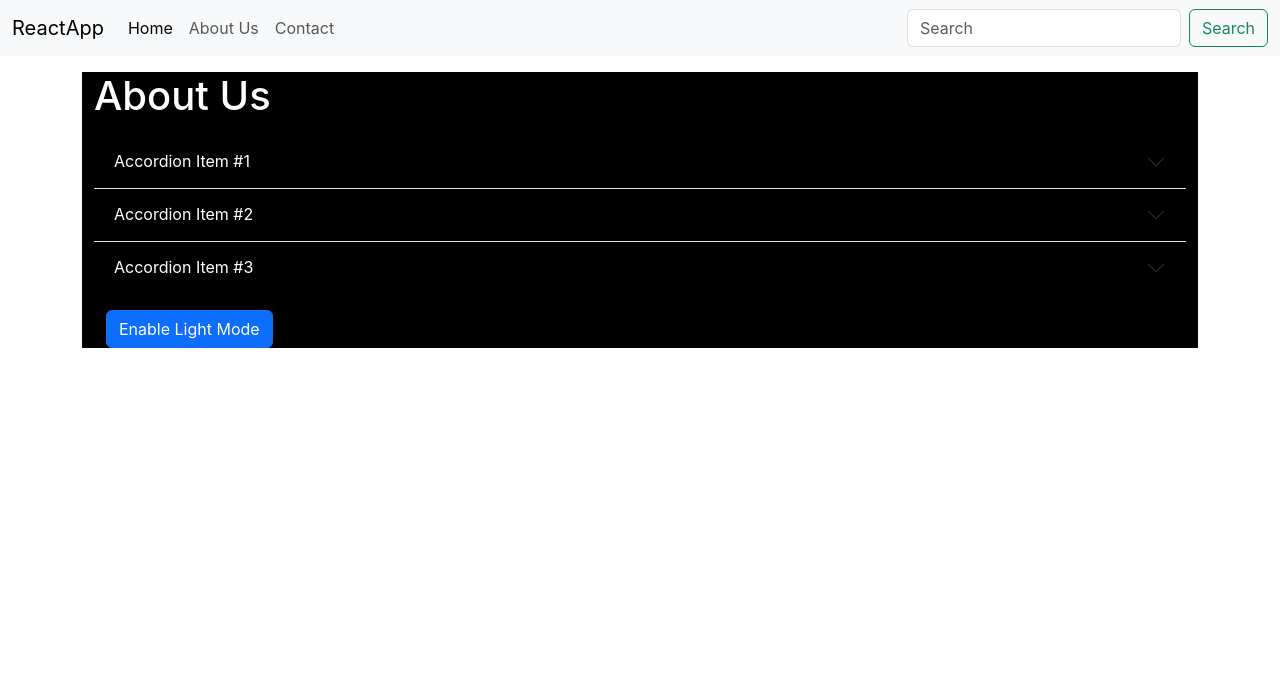
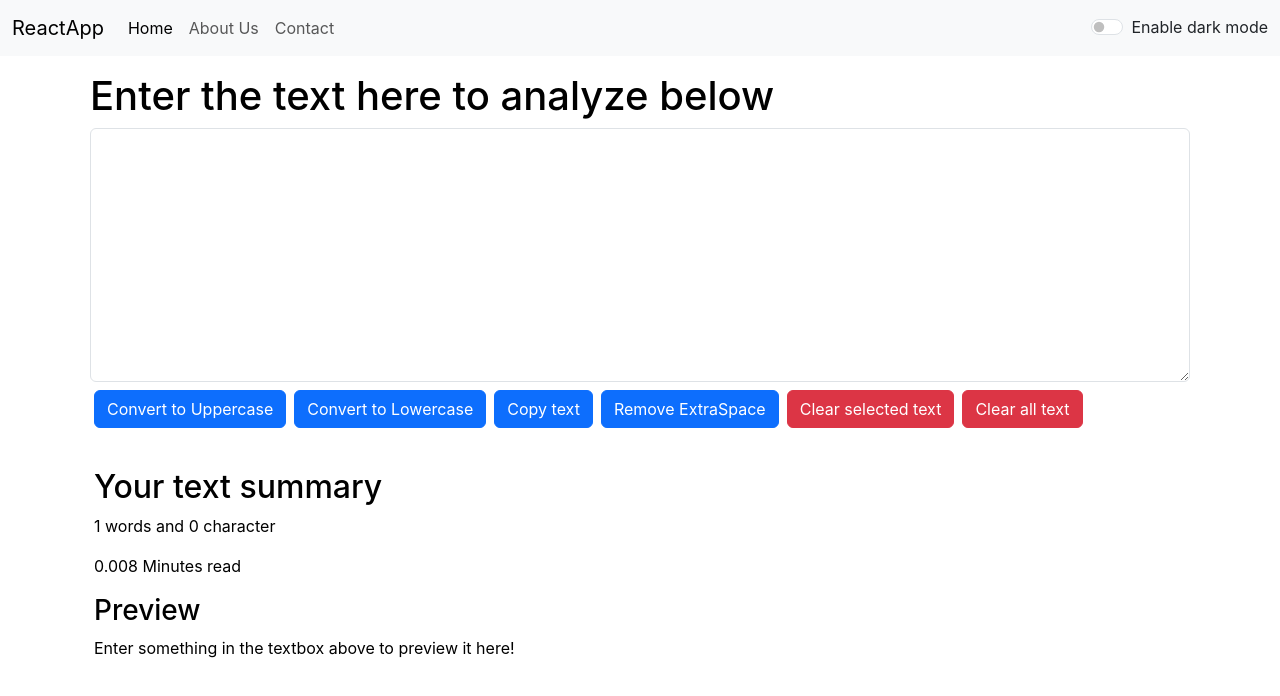
Before and after one commit to Amitp0070/first-react-app, a React (Create React App) app: page / in a window 1280 px wide. Shown: the top 696 px of the page. Built offline with nearby package versions, Linux system fonts and the light colour scheme.

Commit message:
5th to learn react.js Improving Dark Mode & Refactioring App  Component

```diff
--- a/src/App.js
+++ b/src/App.js
@@ -1,16 +1,34 @@
+import { useState } from "react";
 import "./App.css";
-import About from "./components/About";
+// import About from "./components/About";
 import Navbar from "./components/Navbar";
-// import TextForm from "./components/textForm";
+import TextForm from "./components/textForm";
 
 function App() {
+  const [mode, setMode] = useState("light"); // whether dark mode is enable or not
+
+  const toggleMode = () => {
+    if (mode === "light") {
+      setMode("dark");
+      document.body.style.backgroundColor = '#042743'
+    } else {
+      setMode("light");
+      document.body.style.backgroundColor = 'white'
+    }
+  };
+
   return (
     <>
       {/* <Navbar/> */}
-      <Navbar Home="Home" About="About Us" />
+      <Navbar
+        Home="Home"
+        About="About Us"
+        mode={mode}
+        toggleMode={toggleMode}
+      />
       <div className="container my-2">
-        {/* <TextForm heading = "Enter the text here to analyze below" /> */}
-        <About/>
+        <TextForm heading="Enter the text here to analyze below" mode={mode} />
+        {/* <About /> */}
       </div>
     </>
   );
--- a/src/components/Navbar.js
+++ b/src/components/Navbar.js
@@ -4,7 +4,9 @@
 
 export default function Navbar(props) {
   return (
-    <nav className="navbar navbar-expand-lg bg-body-tertiary">
+    <nav
+      className={`navbar navbar-expand-lg navbar-${props.mode} bg-${props.mode}`}
+    >
       <div className="container-fluid">
         <a className="navbar-brand" href="/">
           ReactApp
@@ -39,7 +41,7 @@
               </a>
             </li>
           </ul>
-          <form className="d-flex" role="search">
+          {/* <form className="d-flex" role="search">
             <input
               className="form-control me-2"
               type="search"
@@ -49,7 +51,19 @@
             <button className="btn btn-outline-success" type="submit">
               Search
             </button>
-          </form>
+          </form> */}
+          <div className={`form-check form-switch text-${props.mode==='light'?'dark':'light'}`} >
+            <input
+            onClick={props.toggleMode}
+              className="form-check-input"
+              type="checkbox"
+              role="switch"
+              id="flexSwitchCheckDefault"
+            />
+            <label className="form-check-label" htmlFor="flexSwitchCheckDefault">
+              Enable dark mode
+            </label>
+          </div>
         </div>
       </div>
     </nav>
--- a/src/components/textForm.js
+++ b/src/components/textForm.js
@@ -21,6 +21,18 @@
     setText(newText);
   };
 
+  const handleExtraspace = () => {
+    let newText = text.split(/[ ]+/);
+    setText(newText.join(" "));
+  };
+
+  const handleCopy = () => {
+    // console.log("I am copy")
+    var text = document.getElementById("myBox");
+    text.select();
+    // text.setSelectionRange(0, 9999);
+    navigator.clipboard.writeText(text.value);
+  };
 
   const handleClearClick = () => {
     // window.getSelection() se selected text ko get karenge
@@ -39,7 +51,6 @@
     }
   };
 
-
   // Yeh function tab chalega jab text area mein koi change hoga
   const handleOnChange = (event) => {
     console.log("On Change"); // Console mein message print karega jab koi change hoga
@@ -47,31 +58,58 @@
   };
 
   // Yeh state define karta hai aur initial value "Enter text her" set karta hai
-  const [text, setText] = useState("Enter text here");
+  const [text, setText] = useState("");
   //   setText("new text"); correct way to change the state
 
   return (
     <>
-      <div className="container">
+      <div style={{ color: props.mode === "dark" ? "white" : "black" }}>
+        <div className="container p-2">
           <h1>{props.heading}</h1>
           <div className="mb-3">
             <textarea
               className="form-control"
               value={text}
               onChange={handleOnChange}
+              style={{
+                backgroundColor: props.mode === "dark" ? "#1e1e1e6e" : "white",
+                color: props.mode === "dark" ? "white" : "black",
+              }}
               id="myBox"
               rows="10"
             ></textarea>
-          <button className="btn btn-primary my-2 mx-1" onClick={handleUpClick}>
+            <button
+              className="btn btn-primary my-2 mx-1"
+              onClick={handleUpClick}
+            >
               Convert to Uppercase
             </button>
-          <button className="btn btn-primary my-2 mx-1" onClick={handleLoClick}>
+            <button
+              className="btn btn-primary my-2 mx-1"
+              onClick={handleLoClick}
+            >
               Convert to Lowercase
             </button>
-          <button className="btn btn-danger my-2 mx-1" onClick={handleClearClick}>
+
+            <button className="btn btn-primary my-2 mx-1" onClick={handleCopy}>
+              Copy text
+            </button>
+            <button
+              className="btn btn-primary my-2 mx-1"
+              onClick={handleExtraspace}
+            >
+              Remove ExtraSpace
+            </button>
+            <button
+              className="btn btn-danger my-2 mx-1"
+              onClick={handleClearClick}
+            >
               Clear selected text
             </button>
-          <button className="btn btn-danger my-2 mx-1" onClick={handleDeleteClick}>
+            <button
+              className="btn btn-danger my-2 mx-1"
+              onClick={handleDeleteClick}
+            >
               Clear all text
             </button>
           </div>
@@ -83,7 +121,12 @@
           </p>
           <p>{0.008 * text.split(" ").length} Minutes read</p>
           <h3>Preview</h3>
-        <p>{text}</p>
+          <p>
+            {text.length > 0
+              ? text
+              : "Enter something in the textbox above to preview it here!"}
+          </p>
+        </div>
       </div>
     </>
   );
```
Lines whose indentation alone changed are shown as unchanged.
